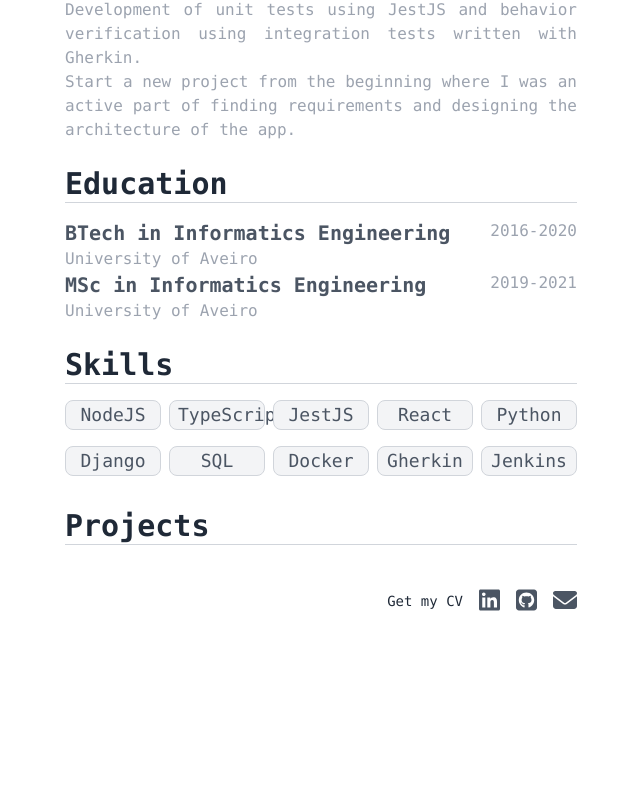
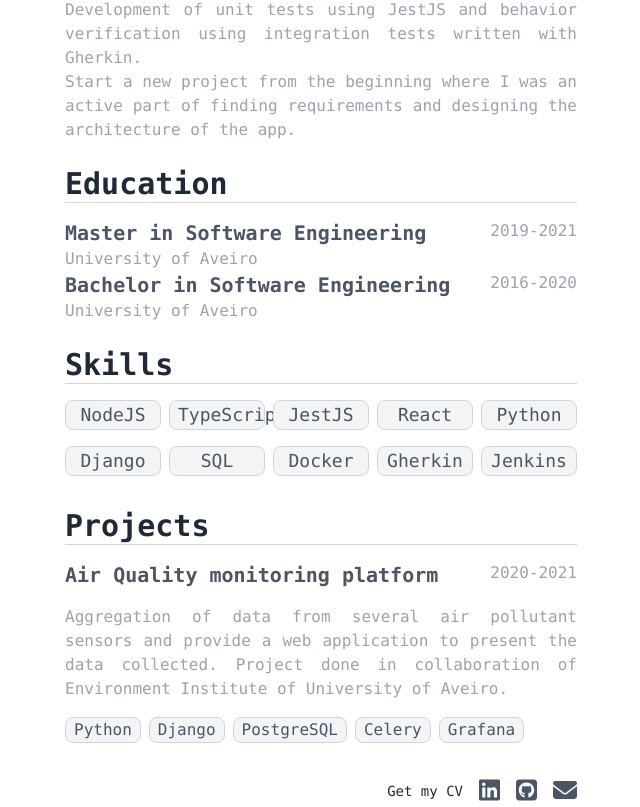
Before and after one commit to luisoliveira98/my-website, a React (Create React App) app: page / in a window 1280 px wide. Shown: the part 479-1286 px from the top of the page, without its empty margins (319-959 px from the left). Before the commit the page ends 1096 px from the top, so only its background shows below. Built offline with nearby package versions, Linux system fonts and the light colour scheme.

Commit message:
update UI

```diff
--- a/public/index.html
+++ b/public/index.html
@@ -2,41 +2,14 @@
 <html lang="en">
   <head>
     <meta charset="utf-8" />
-    <link rel="icon" href="%PUBLIC_URL%/favicon.ico" />
     <meta name="viewport" content="width=device-width, initial-scale=1" />
     <meta name="theme-color" content="#000000" />
     <meta
-      name="description"
-      content="Web site created using create-react-app"
+      name="Luis Oliveira's website"
     />
-    <link rel="apple-touch-icon" href="%PUBLIC_URL%/logo192.png" />
-    <!--
-      manifest.json provides metadata used when your web app is installed on a
-      user's mobile device or desktop. See https://developers.google.com/web/fundamentals/web-app-manifest/
-    -->
-    <link rel="manifest" href="%PUBLIC_URL%/manifest.json" />
-    <!--
-      Notice the use of %PUBLIC_URL% in the tags above.
-      It will be replaced with the URL of the `public` folder during the build.
-      Only files inside the `public` folder can be referenced from the HTML.
-
-      Unlike "/favicon.ico" or "favicon.ico", "%PUBLIC_URL%/favicon.ico" will
-      work correctly both with client-side routing and a non-root public URL.
-      Learn how to configure a non-root public URL by running `npm run build`.
-    -->
-    <title>React App</title>
+    <title>Luís Oliveira</title>
   </head>
   <body>
     <div id="root"></div>
-    <!--
-      This HTML file is a template.
-      If you open it directly in the browser, you will see an empty page.
-
-      You can add webfonts, meta tags, or analytics to this file.
-      The build step will place the bundled scripts into the <body> tag.
-
-      To begin the development, run `npm start` or `yarn start`.
-      To create a production bundle, use `npm run build` or `yarn build`.
-    -->
   </body>
 </html>
--- a/src/App.jsx
+++ b/src/App.jsx
@@ -2,11 +2,11 @@ import "./App.css";
 import foto from "./foto-perfil.jpeg";
 import { FontAwesomeIcon } from "@fortawesome/react-fontawesome";
 import { faLocationDot } from "@fortawesome/free-solid-svg-icons";
-import Footer from "./Footer";
+import Footer from "./components/Footer";
 
 function App() {
   return (
-    <div class="font-mono pl-96 pr-96 pt-16 pb-16 text-gray-600 flex flex-col h-screen justify-between">
+    <div class="font-mono px-96 pt-16 pb-16 text-gray-600 flex flex-col h-screen justify-between">
       <main>
         {/* Header with personal information */}
         <div class="flex justify-between">
@@ -33,7 +33,7 @@ function App() {
               <span class="text-xl font-bold">
                 Software Engineer @ Critical Software
               </span>
-              <span class="text-gray-400">2021-Current</span>
+              <span class="text-gray-400">2021-Present</span>
             </div>
             <div class="pt-4">
               <span class="text-gray-400 text-justify">
@@ -66,9 +66,9 @@ function App() {
           <div>
             <div class="flex justify-between">
               <span class="text-xl font-bold">
-                BTech in Informatics Engineering
+                Master in Software Engineering
               </span>
-              <span class="text-gray-400">2016-2020</span>
+              <span class="text-gray-400">2019-2021</span>
             </div>
             <div>
               <span class="text-gray-400">University of Aveiro</span>
@@ -77,9 +77,9 @@ function App() {
           <div>
             <div class="flex justify-between">
               <span class="text-xl font-bold">
-                MSc in Informatics Engineering
+                Bachelor in Software Engineering
               </span>
-              <span class="text-gray-400">2019-2021</span>
+              <span class="text-gray-400">2016-2020</span>
             </div>
             <div>
               <span class="text-gray-400">University of Aveiro</span>
@@ -129,6 +129,36 @@ function App() {
           <div class="mb-4 border-b border-gray-300">
             <span class="text-gray-800 text-3xl font-bold">Projects</span>
           </div>
+          <div class="flex justify-between">
+            <span class="text-xl font-bold">
+              Air Quality monitoring platform
+            </span>
+            <span class="text-gray-400">2020-2021</span>
+          </div>
+          <div class="pt-4">
+            <div class="text-gray-400 text-justify">
+              Aggregation of data from several air pollutant sensors and provide
+              a web application to present the data collected. Project done in
+              collaboration of Environment Institute of University of Aveiro.
+            </div>
+            <div class="flex pt-4">
+              <div class="mb-2 mr-2 rounded-lg border border-gray-300 bg-gray-100">
+                <span class="m-2">Python</span>
+              </div>
+              <div class="mb-2 mr-2 rounded-lg border border-gray-300 bg-gray-100">
+                <span class="m-2">Django</span>
+              </div>
+              <div class="mb-2 mr-2 rounded-lg border border-gray-300 bg-gray-100">
+                <span class="m-2">PostgreSQL</span>
+              </div>
+              <div class="mb-2 mr-2 rounded-lg border border-gray-300 bg-gray-100">
+                <span class="m-2">Celery</span>
+              </div>
+              <div class="mb-2 mr-2 rounded-lg border border-gray-300 bg-gray-100">
+                <span class="m-2">Grafana</span>
+              </div>
+            </div>
+          </div>
         </div>
       </main>
       <Footer />
--- a/src/Footer.jsx
+++ b/src/components/Footer.jsx
@@ -1,4 +1,4 @@
-import cv from "./LuisCV.pdf";
+import cv from "./../LuisCV.pdf";
 import { FontAwesomeIcon } from "@fortawesome/react-fontawesome";
 import { faSquareGithub, faLinkedin } from "@fortawesome/free-brands-svg-icons";
 import { faEnvelope } from "@fortawesome/free-solid-svg-icons";
```
Also changed, not shown: 1 other file (tests, documents, lock files or other folders).
